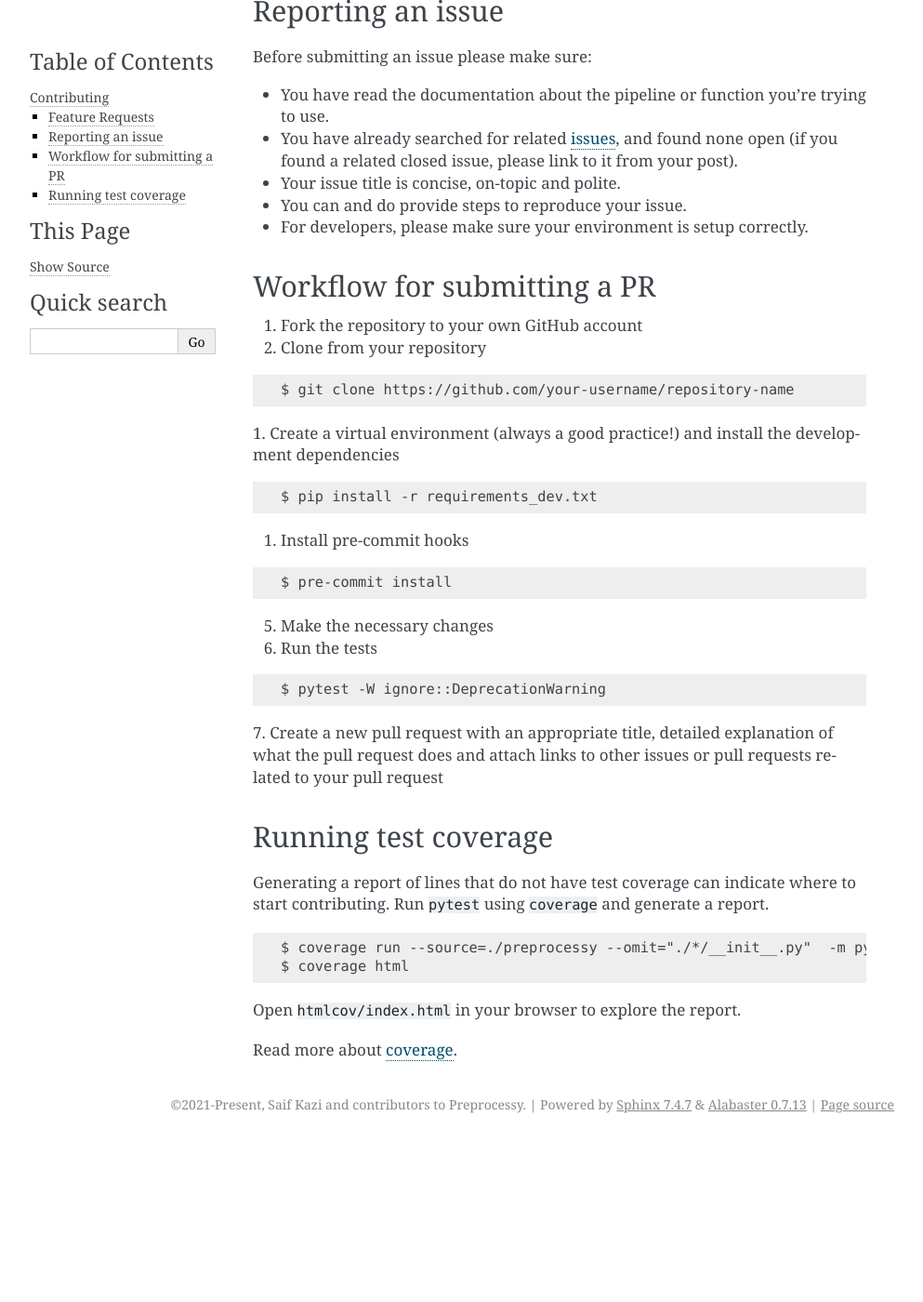
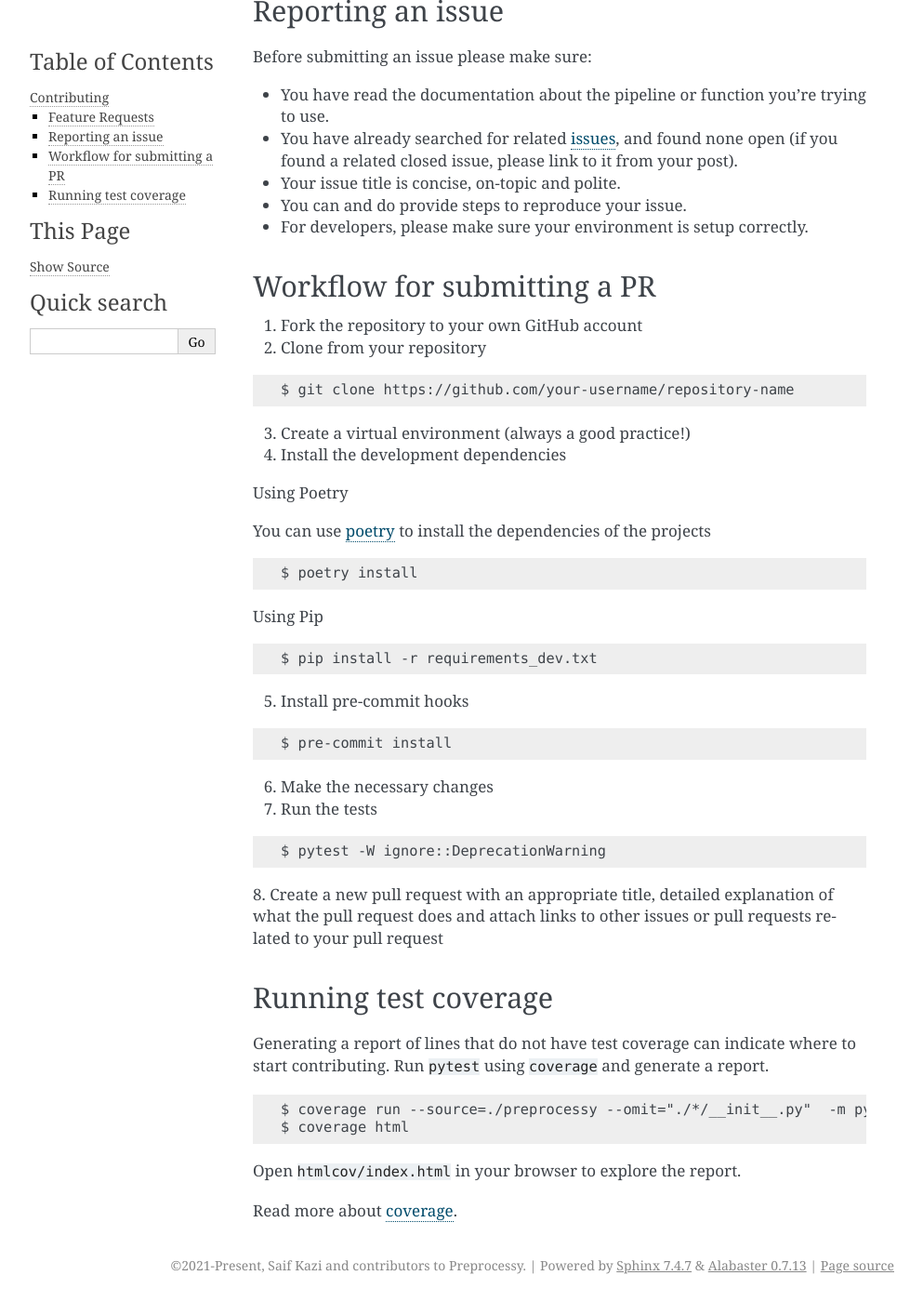
Before and after one commit to preprocessy/preprocessy, a Sphinx documentation site: the page built from docs/contributing.rst, in a window 1280 px wide and 1400 px high, scrolled down 375 px. Shown: the whole window at 93% size, without its empty margins (148-1141 px from the left). Built offline with Sphinx 7.4.7, drawn with Linux system fonts in a browser that asks for light colours; before the commit the page ends 1602 px from its top, so only the background shows below that.

Commit message:
Added poetry setup (#86)

```diff
--- a/docs/contributing.rst
+++ b/docs/contributing.rst
@@ -39,32 +39,45 @@ Workflow for submitting a PR
     $ git clone https://github.com/your-username/repository-name
 
 
-1. Create a virtual environment (always a good practice!) and install the
-development dependencies
+3. Create a virtual environment (always a good practice!)
+
+4. Install the development dependencies
+
+Using Poetry
+
+You can use `poetry`_ to install the dependencies of the projects
+
+.. code-block:: text
+
+    $ poetry install
+
+Using Pip
 
 .. code-block:: text
 
     $ pip install -r requirements_dev.txt
 
 
-1. Install pre-commit hooks
+5. Install pre-commit hooks
 
 .. code-block:: text
 
     $ pre-commit install
 
-5. Make the necessary changes
+6. Make the necessary changes
 
-6. Run the tests
+7. Run the tests
 
 .. code-block:: text
 
     $ pytest -W ignore::DeprecationWarning
 
 
-7. Create a new pull request with an appropriate title, detailed explanation of
+8. Create a new pull request with an appropriate title, detailed explanation of
 what the pull request does and attach links to other issues or pull requests
 related to your pull request
+
+.. _poetry: https://python-poetry.org
 
 Running test coverage
 ---------------------
--- a/setup.py
+++ b/setup.py
@@ -7,7 +7,7 @@ from setuptools import setup
 with io.open("README.md", "rt", encoding="utf8") as f:
     LONG_DESC = f.read()
 
-VERSION = "0.0.1"
+VERSION = "1.0.0"
 
 # This call to setup() does all the work
 setup(
```
Also changed, not shown: CONTRIBUTING.md (+17 -5 lines), pyproject.toml (+36 -0 lines), .readthedocs.yaml, 1 other file.
